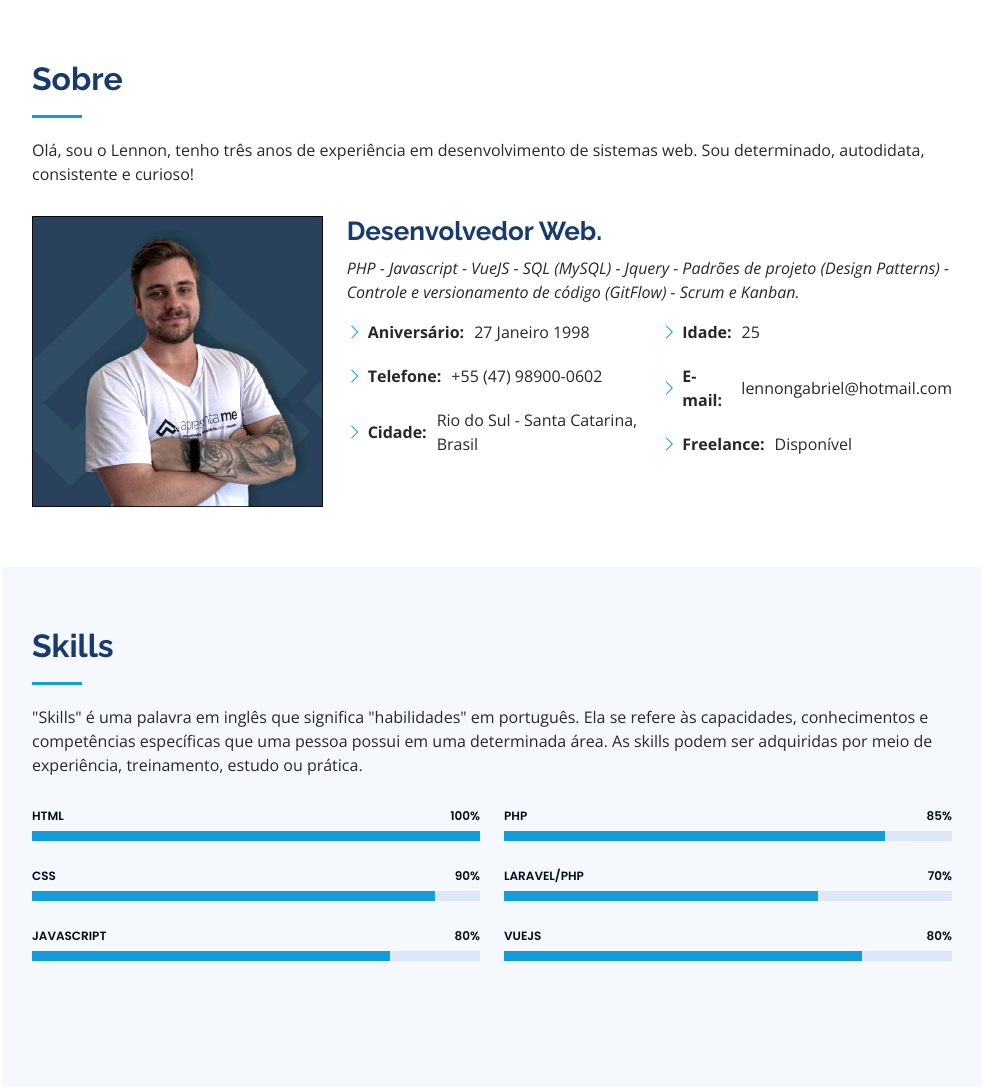
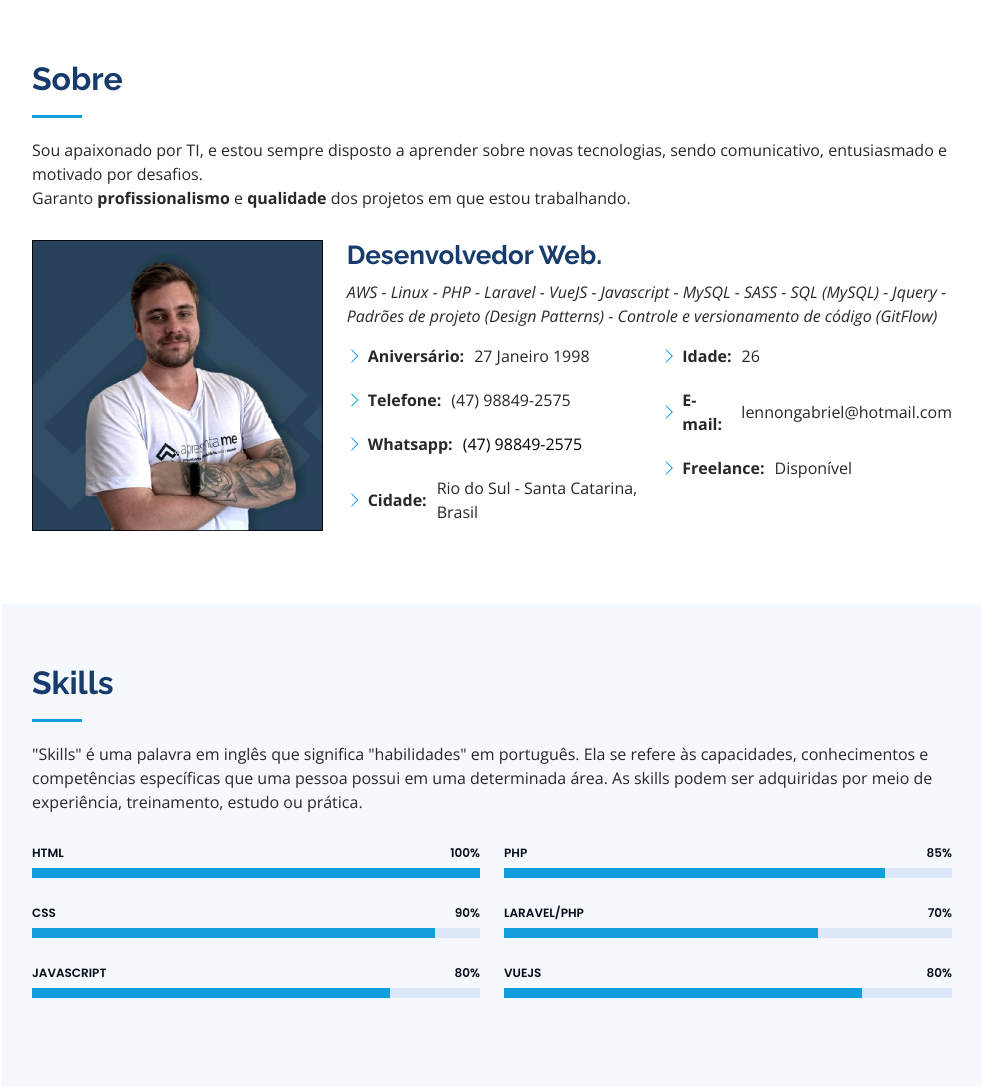
Before and after one commit to Lennon2701/myPortfolio, a plain HTML site: page index.html in a window 1280 px wide. Shown: the part 800-1887 px from the top of the page, without its empty margins (298-1280 px from the left). Drawn offline with nearby package versions, Linux system fonts and the light colour scheme.

Commit message:
atualização de informações e projetos 2024

```diff
--- a/index.html
+++ b/index.html
@@ -14,7 +14,9 @@
   <link href="assets/img/apple-touch-icon.png" rel="apple-touch-icon">
 
   <!-- Google Fonts -->
-  <link href="https://fonts.googleapis.com/css?family=Open+Sans:300,300i,400,400i,600,600i,700,700i|Raleway:300,300i,400,400i,500,500i,600,600i,700,700i|Poppins:300,300i,400,400i,500,500i,600,600i,700,700i" rel="stylesheet">
+  <link
+    href="https://fonts.googleapis.com/css?family=Open+Sans:300,300i,400,400i,600,600i,700,700i|Raleway:300,300i,400,400i,500,500i,600,600i,700,700i|Poppins:300,300i,400,400i,500,500i,600,600i,700,700i"
+    rel="stylesheet">
 
   <!-- Vendor CSS Files -->
   <link href="assets/vendor/aos/aos.css" rel="stylesheet">
@@ -56,7 +58,8 @@
         <div class="social-links mt-3 text-center">
           <a href="https://www.facebook.com/lennon.gabrielcoelho/" class="facebook"><i class="bx bxl-facebook"></i></a>
           <a href="https://www.instagram.com/lengabriel_/" class="instagram"><i class="bx bxl-instagram"></i></a>
-          <a href="https://www.linkedin.com/in/lennon-gabriel-coelho/" class="linkedin"><i class="bx bxl-linkedin"></i></a>
+          <a href="https://www.linkedin.com/in/lennon-gabriel-coelho/" class="linkedin"><i
+              class="bx bxl-linkedin"></i></a>
         </div>
       </div>
 
@@ -65,7 +68,8 @@
           <li><a href="#hero" class="nav-link scrollto active"><i class="bx bx-home"></i> <span>Home</span></a></li>
           <li><a href="#about" class="nav-link scrollto"><i class="bx bx-user"></i> <span>Sobre</span></a></li>
           <li><a href="#skills" class="nav-link scrollto"><i class="bx bx-file-blank"></i> <span>Skills</span></a></li>
-          <li><a href="#portfolio" class="nav-link scrollto"><i class="bx bx-book-content"></i> <span>Portfolio</span></a></li>
+          <li><a href="#portfolio" class="nav-link scrollto"><i class="bx bx-book-content"></i>
+              <span>Portfolio</span></a></li>
           <li><a href="#services" class="nav-link scrollto"><i class="bx bx-server"></i> <span>Serviços</span></a></li>
           <li><a href="#contact" class="nav-link scrollto"><i class="bx bx-envelope"></i> <span>Contato</span></a></li>
         </ul>
@@ -89,8 +93,10 @@
 
         <div class="section-title">
           <h2>Sobre</h2>
-          <p>Olá, sou o Lennon, tenho três anos de experiência em desenvolvimento de sistemas web.
-              Sou determinado, autodidata, consistente e curioso!</p>
+          <p>Sou apaixonado por TI, e estou sempre disposto a aprender sobre novas tecnologias, sendo comunicativo,
+            entusiasmado e motivado por desafios.<br />
+            Garanto <b>profissionalismo</b> e <b>qualidade</b> dos projetos em que estou trabalhando.
+          </p>
         </div>
 
         <div class="row">
@@ -100,28 +106,68 @@
           <div class="col-lg-8 pt-4 pt-lg-0 content" data-aos="fade-left">
             <h3>Desenvolvedor Web.</h3>
             <p class="fst-italic">
+              AWS -
+              Linux -
               PHP -
+              Laravel -
+              VueJS -
               Javascript -
-              VueJS -
+              MySQL -
+              SASS -
               SQL (MySQL) -
               Jquery -
               Padrões de projeto (Design Patterns) -
-              Controle e versionamento de código (GitFlow) -
-              Scrum e Kanban.
+              Controle e versionamento de código (GitFlow)
             </p>
             <div class="row">
               <div class="col-lg-6">
                 <ul>
-                  <li><i class="bi bi-chevron-right"></i> <strong>Aniversário:</strong> <span>27 Janeiro 1998</span></li>
+                  <li><i class="bi bi-chevron-right"></i> <strong>Aniversário:</strong> <span>27 Janeiro 1998</span>
+                  </li>
                   <!-- <li><i class="bi bi-chevron-right"></i> <strong>Website:</strong> <span></span></li> -->
-                  <li><i class="bi bi-chevron-right"></i> <strong>Telefone:</strong> <span>+55 (47) 98900-0602</span></li>
-                  <li><i class="bi bi-chevron-right"></i> <strong>Cidade:</strong> <span>Rio do Sul - Santa Catarina, Brasil</span></li>
+                  <li><i class="bi bi-chevron-right"></i> <strong>Telefone:</strong> <span>(47) 98849-2575</span>
+                  </li>
+                  <li><i class="bi bi-chevron-right"></i> <strong>Whatsapp:</strong> <span>
+                      <a href="https://wa.me/5547988492575/?text=Estou entrando em contato através do seu portfolio para tirar algumas dúvidas"
+                        target="_blank" style="color: black;">
+                        <span>(47) 98849-2575</span>
+                      </a>
+                  </li>
+                  <li><i class="bi bi-chevron-right"></i> <strong>Cidade:</strong> <span>Rio do Sul - Santa Catarina,
+                      Brasil</span></li>
                 </ul>
               </div>
               <div class="col-lg-6">
                 <ul>
-                  <li><i class="bi bi-chevron-right"></i> <strong>Idade:</strong> <span>25</span></li>
-                  <li><i class="bi bi-chevron-right"></i> <strong>E-mail:</strong> <span>lennongabriel@hotmail.com</span></li>
+                  <li>
+                    <i class="bi bi-chevron-right"></i>
+                    <strong>Idade:</strong>
+                    <span id="idade"></span>
+                    <script>
+                      $(document).ready(function () {
+                        function calcularIdade(dataNascimento) {
+                          const hoje = new Date();
+                          const nascimento = new Date(dataNascimento);
+
+                          let idade = hoje.getFullYear() - nascimento.getFullYear();
+                          const mes = hoje.getMonth() - nascimento.getMonth();
+
+                          if (mes < 0 || (mes === 0 && hoje.getDate() < nascimento.getDate())) {
+                            idade--;
+                          }
+
+                          return idade;
+                        }
+
+                        const idade = calcularIdade('1998-01-27');
+                        $('#idade').text(`${idade}`);
+                      });
+                    </script>
+                  </li>
+
+                  <li><i class="bi bi-chevron-right"></i> <strong>E-mail:</strong>
+                    <span>lennongabriel@hotmail.com</span>
+                  </li>
                   <li><i class="bi bi-chevron-right"></i> <strong>Freelance:</strong> <span>Disponível</span></li>
                 </ul>
               </div>
@@ -138,7 +184,9 @@
 
         <div class="section-title">
           <h2>Skills</h2>
-          <p>"Skills" é uma palavra em inglês que significa "habilidades" em português. Ela se refere às capacidades, conhecimentos e competências específicas que uma pessoa possui em uma determinada área. As skills podem ser adquiridas por meio de experiência, treinamento, estudo ou prática.</p>
+          <p>"Skills" é uma palavra em inglês que significa "habilidades" em português. Ela se refere às capacidades,
+            conhecimentos e competências específicas que uma pessoa possui em uma determinada área. As skills podem ser
+            adquiridas por meio de experiência, treinamento, estudo ou prática.</p>
         </div>
 
         <div class="row skills-content">
@@ -148,21 +196,24 @@
             <div class="progress">
               <span class="skill">HTML <i class="val">100%</i></span>
               <div class="progress-bar-wrap">
-                <div class="progress-bar" role="progressbar" aria-valuenow="100" aria-valuemin="0" aria-valuemax="100"></div>
+                <div class="progress-bar" role="progressbar" aria-valuenow="100" aria-valuemin="0" aria-valuemax="100">
+                </div>
               </div>
             </div>
 
             <div class="progress">
               <span class="skill">CSS <i class="val">90%</i></span>
               <div class="progress-bar-wrap">
-                <div class="progress-bar" role="progressbar" aria-valuenow="90" aria-valuemin="0" aria-valuemax="100"></div>
+                <div class="progress-bar" role="progressbar" aria-valuenow="90" aria-valuemin="0" aria-valuemax="100">
+                </div>
               </div>
             </div>
 
             <div class="progress">
               <span class="skill">JavaScript <i class="val">80%</i></span>
               <div class="progress-bar-wrap">
-                <div class="progress-bar" role="progressbar" aria-valuenow="80" aria-valuemin="0" aria-valuemax="100"></div>
+                <div class="progress-bar" role="progressbar" aria-valuenow="80" aria-valuemin="0" aria-valuemax="100">
+                </div>
               </div>
             </div>
 
@@ -173,21 +224,24 @@
             <div class="progress">
               <span class="skill">PHP <i class="val">85%</i></span>
               <div class="progress-bar-wrap">
-                <div class="progress-bar" role="progressbar" aria-valuenow="85" aria-valuemin="0" aria-valuemax="100"></div>
+                <div class="progress-bar" role="progressbar" aria-valuenow="85" aria-valuemin="0" aria-valuemax="100">
+                </div>
               </div>
             </div>
 
             <div class="progress">
               <span class="skill">Laravel/PHP <i class="val">70%</i></span>
               <div class="progress-bar-wrap">
-                <div class="progress-bar" role="progressbar" aria-valuenow="70" aria-valuemin="0" aria-valuemax="100"></div>
+                <div class="progress-bar" role="progressbar" aria-valuenow="70" aria-valuemin="0" aria-valuemax="100">
+                </div>
               </div>
             </div>
 
             <div class="progress">
               <span class="skill">VueJS <i class="val">80%</i></span>
               <div class="progress-bar-wrap">
-                <div class="progress-bar" role="progressbar" aria-valuenow="80" aria-valuemin="0" aria-valuemax="100"></div>
+                <div class="progress-bar" role="progressbar" aria-valuenow="80" aria-valuemin="0" aria-valuemax="100">
+                </div>
               </div>
             </div>
 
@@ -289,6 +343,28 @@
 
           <div class="col-lg-4 col-md-6 portfolio-item filter-web">
             <div class="portfolio-wrap">
+              <img src="images/portfolio/rafaelkiefer.png" class="img-fluid" alt="">
+              <div class="portfolio-links">
+                <a href="https://rafaelkiefercorretor.com.br/homologacao/" target="_blank" title="Future Glass"><i
+                    class="bx bx-plus"></i></a>
+                <!-- <a href="portfolio-details.html" title="Mais Detalhes"><i class="bx bx-link"></i></a> -->
+              </div>
+            </div>
+          </div>
+
+          <div class="col-lg-4 col-md-6 portfolio-item filter-web">
+            <div class="portfolio-wrap">
+              <img src="images/portfolio/sulgraan.png" class="img-fluid" alt="">
+              <div class="portfolio-links">
+                <a href="https://sulgraansementes.com.br" target="_blank" title="Sul Graan Sementes"><i
+                    class="bx bx-plus"></i></a>
+                <!-- <a href="portfolio-details.html" title="Mais Detalhes"><i class="bx bx-link"></i></a> -->
+              </div>
+            </div>
+          </div>
+
+          <div class="col-lg-4 col-md-6 portfolio-item filter-web">
+            <div class="portfolio-wrap">
               <img src="images/portfolio/futureglass.png" class="img-fluid" alt="">
               <div class="portfolio-links">
                 <a href="https://futureglass.site" target="_blank" title="Future Glass"><i class="bx bx-plus"></i></a>
@@ -299,19 +375,10 @@
 
           <div class="col-lg-4 col-md-6 portfolio-item filter-web">
             <div class="portfolio-wrap">
-              <img src="images/portfolio/sulgraan.png" class="img-fluid" alt="">
-              <div class="portfolio-links">
-                <a href="https://sulgraansementes.com.br" target="_blank" title="Sul Graan Sementes"><i class="bx bx-plus"></i></a>
-                <!-- <a href="portfolio-details.html" title="Mais Detalhes"><i class="bx bx-link"></i></a> -->
-              </div>
-            </div>
-          </div>
-
-          <div class="col-lg-4 col-md-6 portfolio-item filter-web">
-            <div class="portfolio-wrap">
               <img src="images/portfolio/edernardelli.png" class="img-fluid" alt="">
               <div class="portfolio-links">
-                <a href="https://edernardelli.adv.br" target="_blank" title="Eder Nardelli"><i class="bx bx-plus"></i></a>
+                <a href="https://edernardelli.adv.br" target="_blank" title="Eder Nardelli"><i
+                    class="bx bx-plus"></i></a>
                 <!-- <a href="portfolio-details.html" title="Mais Detalhes"><i class="bx bx-link"></i></a> -->
               </div>
             </div>
@@ -393,19 +460,22 @@
           <div class="col-lg-4 col-md-6 icon-box" data-aos="fade-up">
             <div class="icon"><i class="bi bi-window-sidebar"></i></div>
             <h4 class="title"><a href="">Desenvolvimento de Sites</a></h4>
-            <p class="description">Criação de sites personalizados para empresas, organizações ou indivíduos. Criação desde sites estáticos simples até sites dinâmicos e interativos.</p>
+            <p class="description">Criação de sites personalizados para empresas, organizações ou indivíduos. Criação
+              desde sites estáticos simples até sites dinâmicos e interativos.</p>
           </div>
           <div class="col-lg-4 col-md-6 icon-box" data-aos="fade-up" data-aos-delay="100">
             <div class="icon"><i class="bi bi-aspect-ratio"></i></div>
             <h4 class="title"><a href="">Design Responsivo</a></h4>
-            <p class="description">Ajustes de sites para que seja compatível com dispositivos móveis, ajustando o design e a funcionalidade para se adaptar a diferentes tamanhos de tela e dispositivos.</p>
+            <p class="description">Ajustes de sites para que seja compatível com dispositivos móveis, ajustando o design
+              e a funcionalidade para se adaptar a diferentes tamanhos de tela e dispositivos.</p>
           </div>
           <div class="col-lg-4 col-md-6 icon-box" data-aos="fade-up" data-aos-delay="200">
             <div class="icon">
               <i class="bi bi-window-fullscreen"></i>
             </div>
             <h4 class="title"><a href="">Desenvolvimento de Aplicativos Web</a></h4>
-            <p class="description">Criação de aplicativos web que funcionam diretamente em um navegador da web, oferecendo funcionalidades avançadas e interações com o usuário.</p>
+            <p class="description">Criação de aplicativos web que funcionam diretamente em um navegador da web,
+              oferecendo funcionalidades avançadas e interações com o usuário.</p>
           </div>
         </div>
 
@@ -524,10 +594,19 @@
               <div class="phone">
                 <i class="bi bi-phone"></i>
                 <h4>Telefone:</h4>
-                <p>+55 (47) 98900-0602</p>
+                <p>(47) 98849-2575</p>
+              </div>
+              <div class="whatsapp">
+                <i class="bi bi-phone"></i>
+                <h4>Whatsapp:</h4>
+                <a href="https://wa.me/5547988492575/?text=Estou entrando em contato através do seu portfolio para tirar algumas dúvidas"
+                  target="_blank">
+                  <p>(47) 98849-2575</p>
+                </a>
               </div>
 
-              <iframe src="https://maps.google.com/maps?q=Rio+do+Sul+Santa+Catarina&t=&z=13&ie=UTF8&iwloc=&output=embed" frameborder="0" style="border:0; width: 100%; height: 290px;" allowfullscreen></iframe>
+              <iframe src="https://maps.google.com/maps?q=Rio+do+Sul+Santa+Catarina&t=&z=13&ie=UTF8&iwloc=&output=embed"
+                frameborder="0" style="border:0; width: 100%; height: 290px;" allowfullscreen></iframe>
             </div>
 
           </div>
@@ -580,7 +659,8 @@
   </footer>
   <!-- End  Footer -->
 
-  <a href="#" class="back-to-top d-flex align-items-center justify-content-center"><i class="bi bi-arrow-up-short"></i></a>
+  <a href="#" class="back-to-top d-flex align-items-center justify-content-center"><i
+      class="bi bi-arrow-up-short"></i></a>
 
   <!-- Vendor JS Files -->
   <script src="assets/vendor/purecounter/purecounter_vanilla.js"></script>
@@ -595,7 +675,6 @@
 
   <!-- Template Main JS File -->
   <script src="assets/js/main.js"></script>
-
 </body>
 
 </html>
```
Also changed, not shown: 1 other file.
